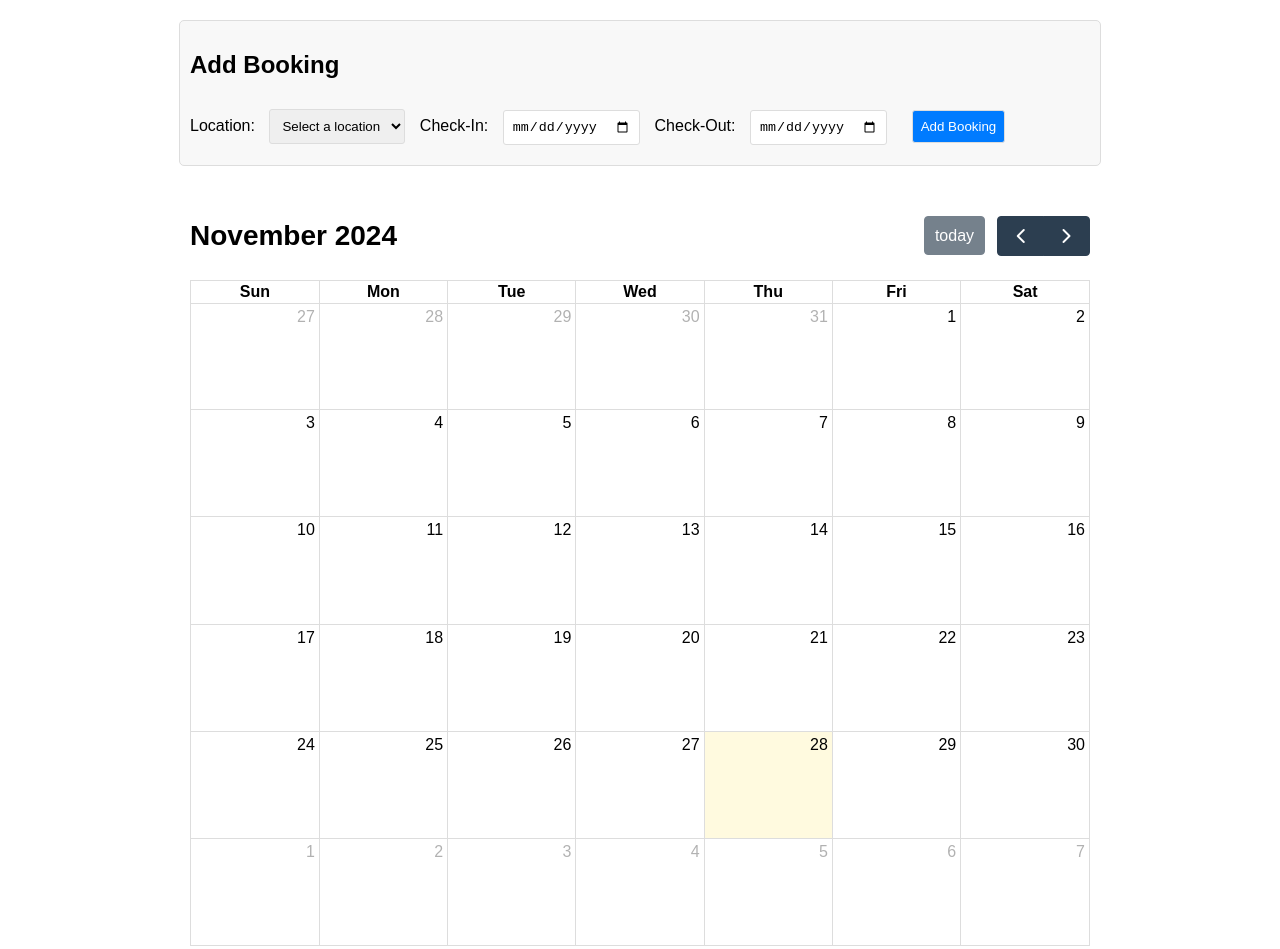
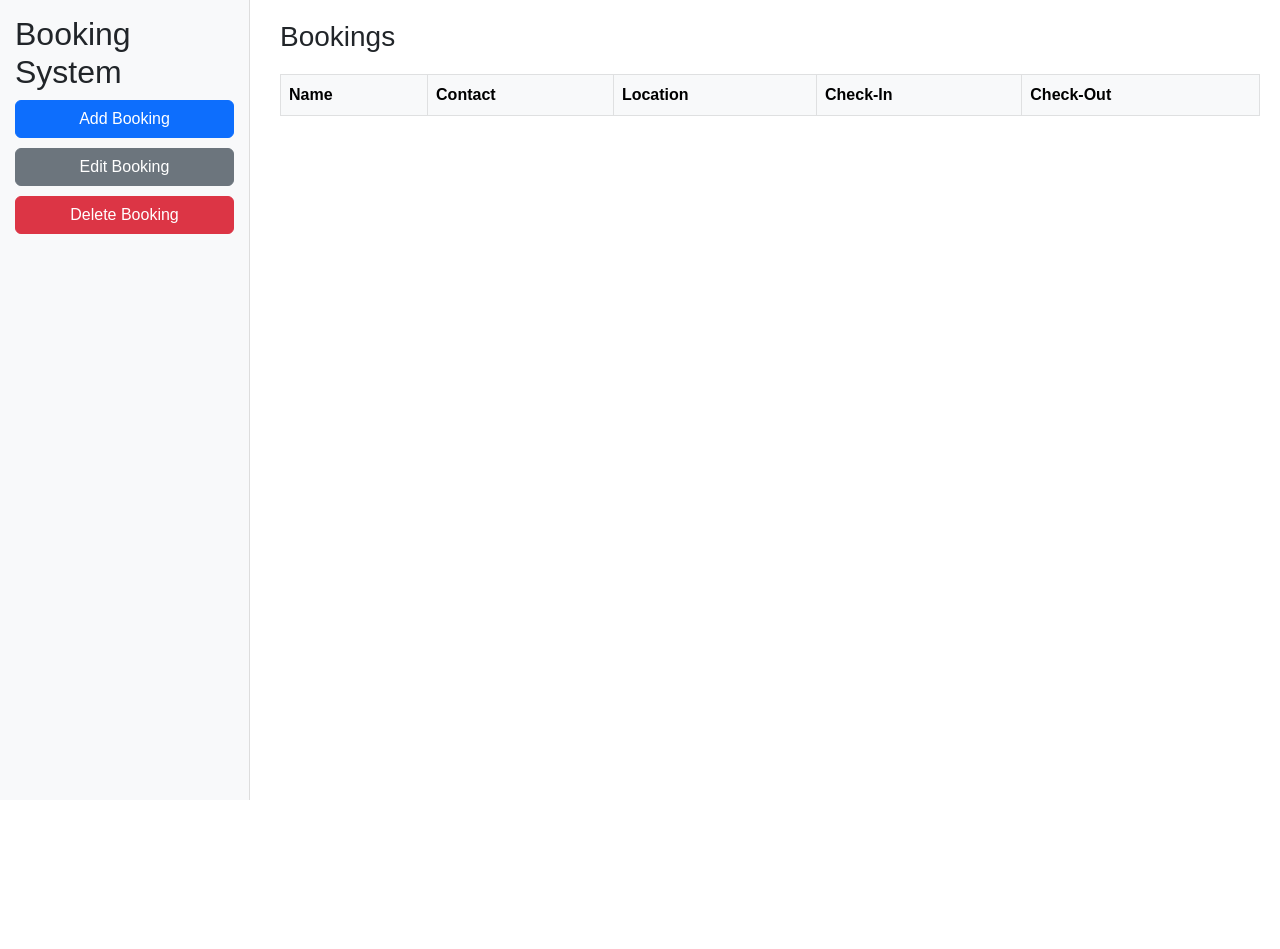
Before and after one commit to mwana001/Airbnb-Calender-01, a plain HTML site: page index.html in a window 1280 px wide. After the commit the page ends 800 px from the top, so only its background shows below. Drawn offline with nearby package versions, Linux system fonts and the light colour scheme.

Commit message:
Update index.html

```diff
--- a/index.html
+++ b/index.html
@@ -3,89 +3,132 @@
 <head>
   <meta charset="UTF-8">
   <meta name="viewport" content="width=device-width, initial-scale=1.0">
-  <title>Airbnb Calendar</title>
+  <title>Airbnb Booking System</title>
+  <link rel="stylesheet" href="https://cdn.jsdelivr.net/npm/bootstrap@5.3.0/dist/css/bootstrap.min.css">
   <link href="https://cdn.jsdelivr.net/npm/fullcalendar@5.11.3/main.min.css" rel="stylesheet">
+  <link href="https://cdnjs.cloudflare.com/ajax/libs/select2/4.1.0-rc.0/css/select2.min.css" rel="stylesheet" />
   <style>
     body {
       font-family: Arial, sans-serif;
-      margin: 0;
-      padding: 0;
     }
-    #calendar {
-      max-width: 900px;
-      margin: 50px auto;
+    #sidebar {
+      height: 100vh;
+      width: 250px;
+      background-color: #f8f9fa;
+      padding: 15px;
+      border-right: 1px solid #ddd;
+      position: fixed;
     }
-    #form-container {
-      max-width: 900px;
-      margin: 20px auto;
-      padding: 10px;
-      background: #f8f8f8;
-      border: 1px solid #ddd;
-      border-radius: 5px;
+    #main-content {
+      margin-left: 260px;
+      padding: 20px;
     }
-    input, select, button {
-      margin: 10px;
-      padding: 8px;
-      border: 1px solid #ddd;
-      border-radius: 3px;
+    .btn {
+      width: 100%;
+      margin-bottom: 10px;
     }
-    button {
-      background-color: #007BFF;
-      color: white;
-      cursor: pointer;
-    }
-    button:hover {
-      background-color: #0056b3;
+    #bookings-table {
+      margin-top: 20px;
     }
   </style>
 </head>
 <body>
-  <div id="form-container">
-    <h2>Add Booking</h2>
-    <form id="bookingForm">
-      <label for="location">Location:</label>
-      <select id="location" required>
-        <option value="" disabled selected>Select a location</option>
-        <optgroup label="Kwale">
-          <option value="Kwale, Diani">Diani</option>
-          <option value="Kwale, Ukunda">Ukunda</option>
-          <option value="Kwale, Msambweni">Msambweni</option>
-        </optgroup>
-        <optgroup label="Mombasa">
-          <option value="Mombasa, Nyali">Nyali</option>
-          <option value="Mombasa, Likoni">Likoni</option>
-          <option value="Mombasa, Bamburi">Bamburi</option>
-        </optgroup>
-        <optgroup label="Kilifi">
-          <option value="Kilifi, Malindi">Malindi</option>
-          <option value="Kilifi, Watamu">Watamu</option>
-          <option value="Kilifi, Vipingo">Vipingo</option>
-        </optgroup>
-        <optgroup label="Nairobi">
-          <option value="Nairobi, Westlands">Westlands</option>
-          <option value="Nairobi, Karen">Karen</option>
-          <option value="Nairobi, Runda">Runda</option>
-        </optgroup>
-        <optgroup label="Nakuru">
-          <option value="Nakuru, Naivasha">Naivasha</option>
-          <option value="Nakuru, Gilgil">Gilgil</option>
-          <option value="Nakuru, Elementaita">Elementaita</option>
-        </optgroup>
-        <optgroup label="Kajiado">
-          <option value="Kajiado, Ngong">Ngong</option>
-          <option value="Kajiado, Kiserian">Kiserian</option>
-          <option value="Kajiado, Kitengela">Kitengela</option>
-        </optgroup>
-      </select>
-      <label for="checkin">Check-In:</label>
-      <input type="date" id="checkin" required>
-      <label for="checkout">Check-Out:</label>
-      <input type="date" id="checkout" required>
-      <button type="submit">Add Booking</button>
+  <div id="sidebar">
+    <h2>Booking System</h2>
+    <button class="btn btn-primary" id="addBookingBtn">Add Booking</button>
+    <button class="btn btn-secondary" id="editBookingBtn">Edit Booking</button>
+    <button class="btn btn-danger" id="deleteBookingBtn">Delete Booking</button>
+  </div>
+
+  <div id="main-content">
+    <h3>Bookings</h3>
+    <table class="table table-bordered" id="bookings-table">
+      <thead class="table-light">
+        <tr>
+          <th>Name</th>
+          <th>Contact</th>
+          <th>Location</th>
+          <th>Check-In</th>
+          <th>Check-Out</th>
+        </tr>
+      </thead>
+      <tbody id="bookings-list">
+        <!-- Bookings will be added here dynamically -->
+      </tbody>
+    </table>
+
+    <!-- Add/Edit Booking Form -->
+    <form id="bookingForm" style="display: none; margin-top: 20px;">
+      <h4 id="formTitle">Add Booking</h4>
+      <div class="mb-3">
+        <label for="name" class="form-label">Name:</label>
+        <input type="text" class="form-control" id="name" required>
+      </div>
+      <div class="mb-3">
+        <label for="contact" class="form-label">Contact:</label>
+        <input type="tel" class="form-control" id="contact" required>
+      </div>
+      <div class="mb-3">
+        <label for="location" class="form-label">Location:</label>
+        <select class="form-control select2" id="location" required>
+          <option value="" disabled selected>Select Location</option>
+          <!-- Kenya Locations -->
+          <option value="Nyali">Nyali</option>
+          <option value="Likoni">Likoni</option>
+          <option value="Tudor">Tudor</option>
+          <option value="Mtwapa">Mtwapa</option>
+          <option value="Diani">Diani</option>
+          <option value="Kizingo">Kizingo</option>
+          <option value="Westlands">Westlands</option>
+          <option value="Karen">Karen</option>
+          <option value="Mlolongo">Mlolongo</option>
+          <option value="Kitengela">Kitengela</option>
+          <option value="Syokimau">Syokimau</option>
+          <option value="Ruiru">Ruiru</option>
+          <option value="Thika">Thika</option>
+          <option value="Nakuru">Nakuru</option>
+          <option value="Naivasha">Naivasha</option>
+          <option value="Malindi">Malindi</option>
+          <option value="Lamu">Lamu</option>
+          <option value="Isiolo">Isiolo</option>
+          <option value="Garissa">Garissa</option>
+          <option value="Marsabit">Marsabit</option>
+          <option value="Meru">Meru</option>
+          <option value="Nyeri">Nyeri</option>
+          <option value="Eldoret">Eldoret</option>
+          <option value="Kisumu">Kisumu</option>
+          <option value="Kakamega">Kakamega</option>
+          <option value="Narok">Narok</option>
+          <option value="Nanyuki">Nanyuki</option>
+          <option value="Machakos">Machakos</option>
+          <option value="Embu">Embu</option>
+          <!-- Add more locations if needed -->
+        </select>
+      </div>
+      <div class="mb-3">
+        <label for="checkin" class="form-label">Check-In:</label>
+        <input type="date" class="form-control" id="checkin" required>
+      </div>
+      <div class="mb-3">
+        <label for="checkout" class="form-label">Check-Out:</label>
+        <input type="date" class="form-control" id="checkout" required>
+      </div>
+      <button type="submit" class="btn btn-success">Save Booking</button>
     </form>
   </div>
-  <div id="calendar"></div>
-  <script src="https://cdn.jsdelivr.net/npm/fullcalendar@5.11.3/main.min.js"></script>
+
+  <script src="https://cdn.jsdelivr.net/npm/bootstrap@5.3.0/dist/js/bootstrap.bundle.min.js"></script>
+  <script src="https://cdnjs.cloudflare.com/ajax/libs/jquery/3.6.0/jquery.min.js"></script>
+  <script src="https://cdnjs.cloudflare.com/ajax/libs/select2/4.1.0-rc.0/js/select2.min.js"></script>
   <script src="script.js"></script>
+  <script>
+    // Enable Select2 dropdown
+    $(document).ready(function() {
+      $('#location').select2({
+        placeholder: "Search for a location",
+        allowClear: true,
+      });
+    });
+  </script>
 </body>
 </html>
```
